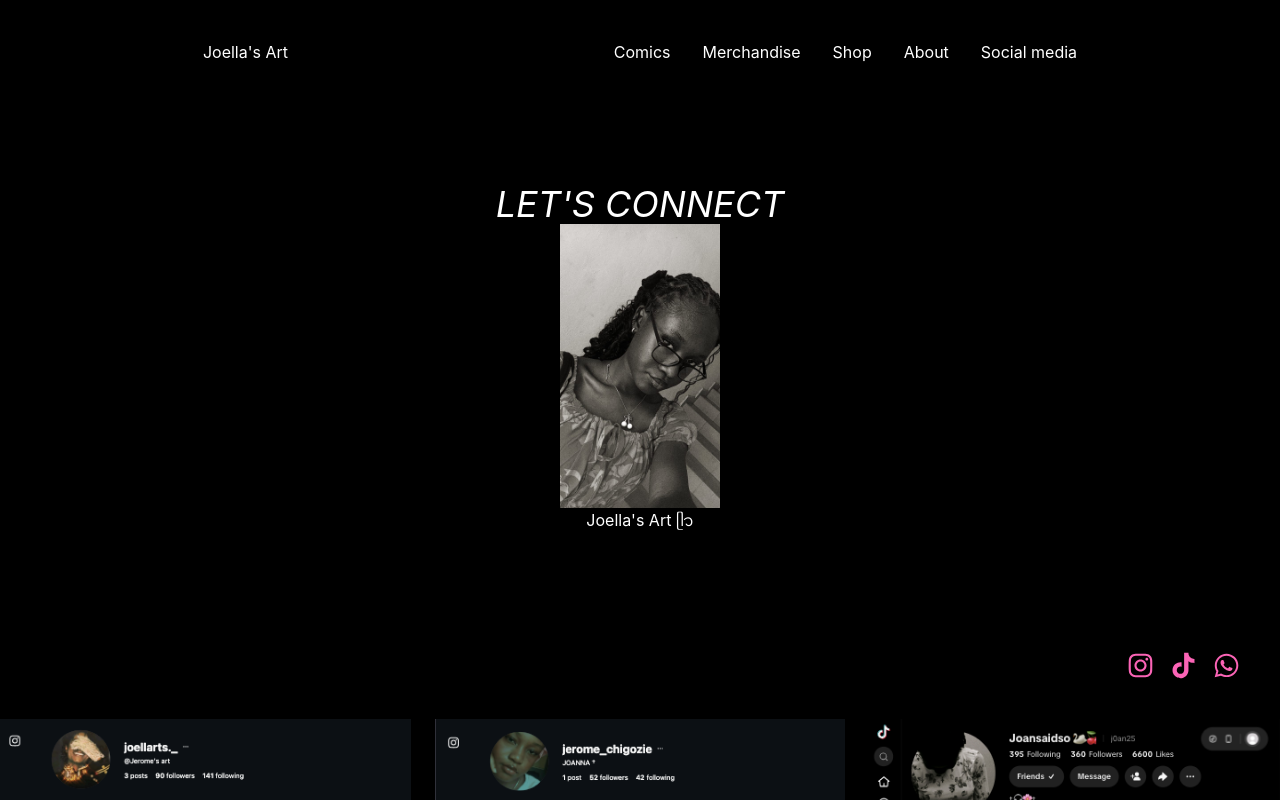
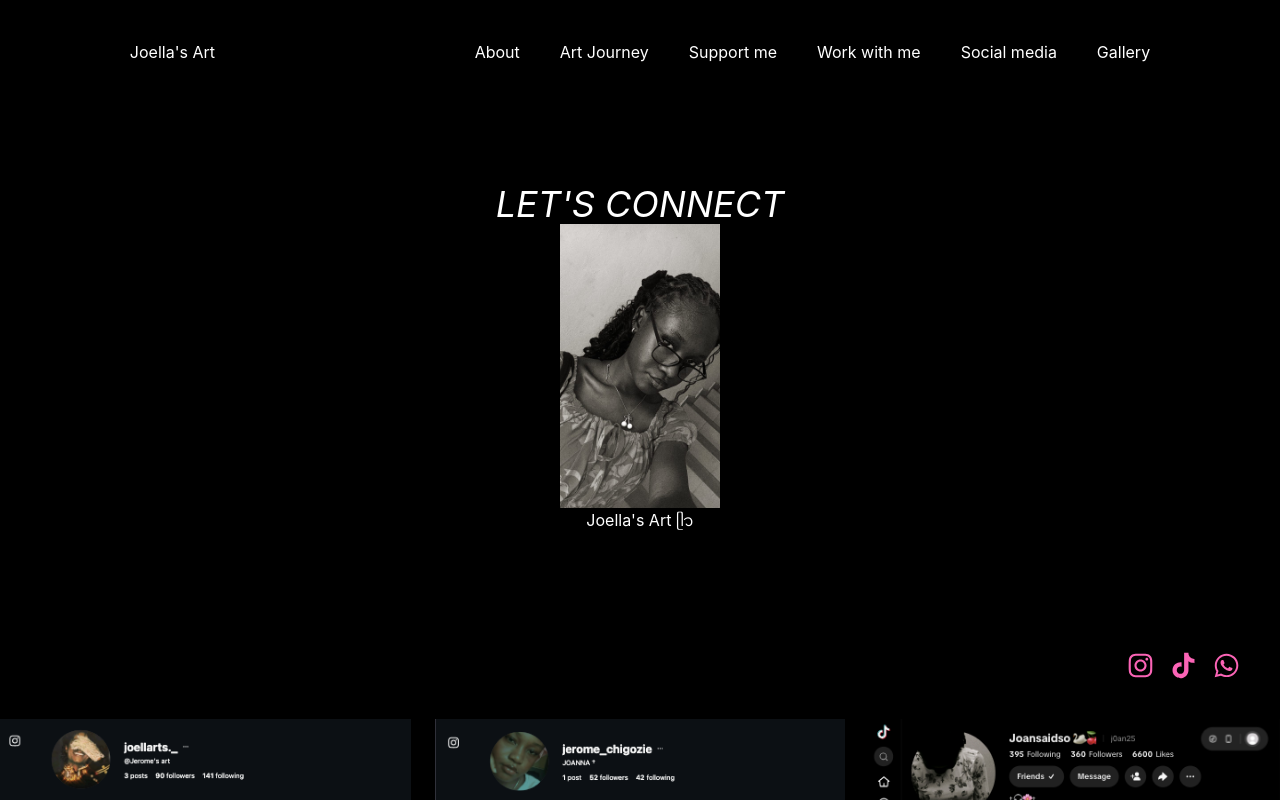
Before and after one commit to neducod/joanna, a React (Vite) app: page /socials in a window 1280 px wide. Shown: the top 800 px of the page. Built offline with nearby package versions, Linux system fonts and the light colour scheme; a web font is replaced by a local one.

Commit message:
updated social page links

```diff
--- a/src/components/Socials.jsx
+++ b/src/components/Socials.jsx
@@ -31,7 +31,7 @@ const FontStyle = () => (
 function Home() {
     return (
         <>
-            <nav className='bg-black text-white flex justify-around md:p-10'>
+            <nav className='bg-black text-white flex justify-around md:p-10 md:gap-20'>
                 <div>
                     <h1>Joella's Art</h1>
                 </div>
@@ -40,13 +40,14 @@ function Home() {
                         <CgMenuRight />
                     </div>
                     <div className='hidden md:block'>
-                        <ul className='flex gap-8'>
+                        <ul className='flex gap-10'>
                             <FontStyle/>
-                            <li>Comics</li>
-                            <li>Merchandise</li>
-                            <li>Shop</li>
                             <li>About</li>
+                            <li>Art Journey</li>
+                            <li>Support me</li>
+                            <li>Work with me</li>
                             <li>Social media</li>
+                            <li>Gallery</li>
                         </ul>
                     </div>
                 </div>
```
